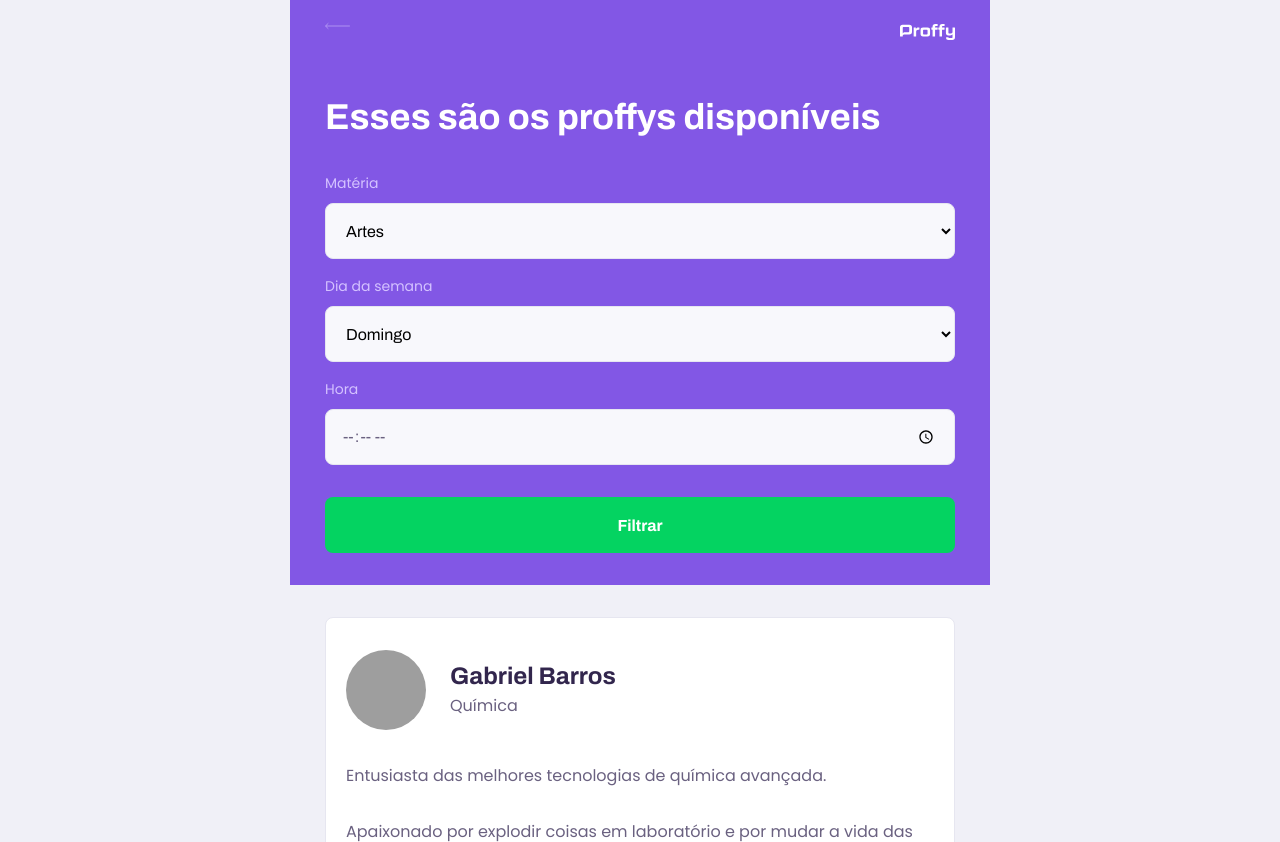
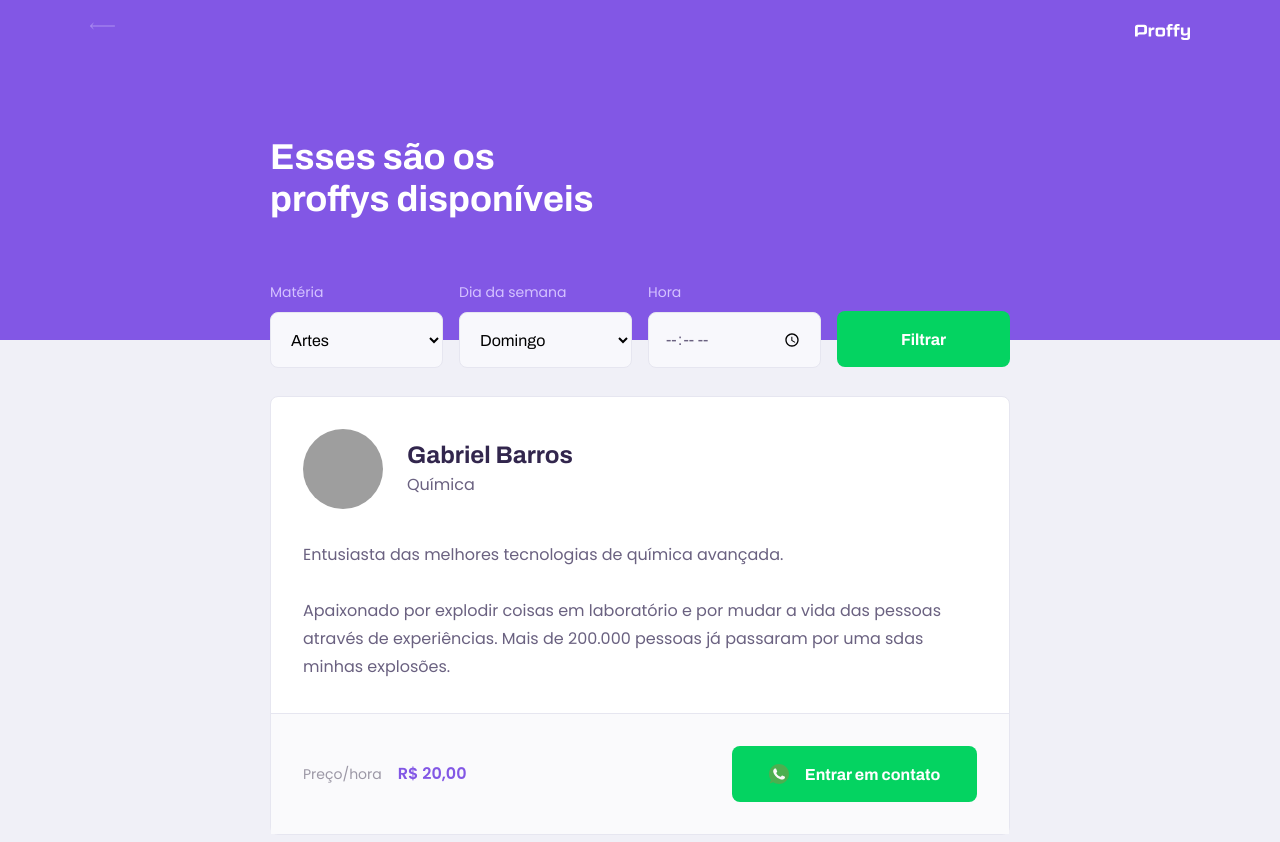
Before and after one commit to bielb2/nlw2, a plain HTML site: page study.html in a window 1280 px wide. Shown: the top 842 px of the page. Drawn offline with Linux system fonts and the light colour scheme; grey boxes are pictures that could not be loaded.

Commit message:
desktop page-study

```diff
--- a/styles/partials/page-study.css
+++ b/styles/partials/page-study.css
@@ -39,6 +39,8 @@
 .page-header .header-content {
     width: 90%;
     margin: 3.2rem auto;
+
+    position: relative;
 }
 
 .page-header .header-content strong {
@@ -155,7 +157,7 @@
     margin-top: .4rem;
 }
 
-.teacher-item p {
+.teacher-item > p {
     padding: 0 2rem;
     font-size: 1.6rem;
     line-height: 2.8rem;
@@ -207,3 +209,77 @@
 .teacher-item footer button:hover {
     background: var(--color-secondary-dark);
 }
+
+
+@media (min-width: 700px) {
+    #page-study #container {
+        max-width: 100vw;
+    }
+
+    .page-header {
+        height: 340px;
+    }
+
+    .page-header .top-bar-container {
+        max-width: 1100px;
+    }
+
+    .page-header .header-content {
+        max-width: 740px;
+
+        margin: 0 auto;
+
+        flex: 1 1;
+        padding-bottom: 48px;
+        display: flex;
+        flex-direction: column;
+        justify-content: center;
+    }
+
+    .page-header .header-content strong {
+        max-width: 350px;
+    }
+
+    .teacher-item header,
+    .teacher-item footer {
+        padding: 32px;
+    }
+
+    #search-teachers {
+        display: grid;
+        /* quando as colunas sao iguais, podemos usar o repeat */
+        grid-template-columns: repeat(4, 1fr);
+        gap: 16px;
+        position: absolute;
+        bottom: -28px;
+    }
+
+    #page-study main {
+        padding: 32px 0;
+        max-width: 740px;
+        margin: 0 auto;
+    }
+
+    #search-teachers .select-block {
+        margin-bottom: 0;
+    }
+
+    .teacher-item > p {
+        padding: 0 32px;
+    }
+
+    .teacher-item footer p strong {
+        display: initial;
+        margin-left: 16px;
+    }
+
+    .teacher-item footer button {
+        width: 245px;
+        font-size: 16px;
+        justify-content: center;
+    }
+
+    .teacher-item footer button img {
+        margin-right: 16px;
+    }
+}
```
